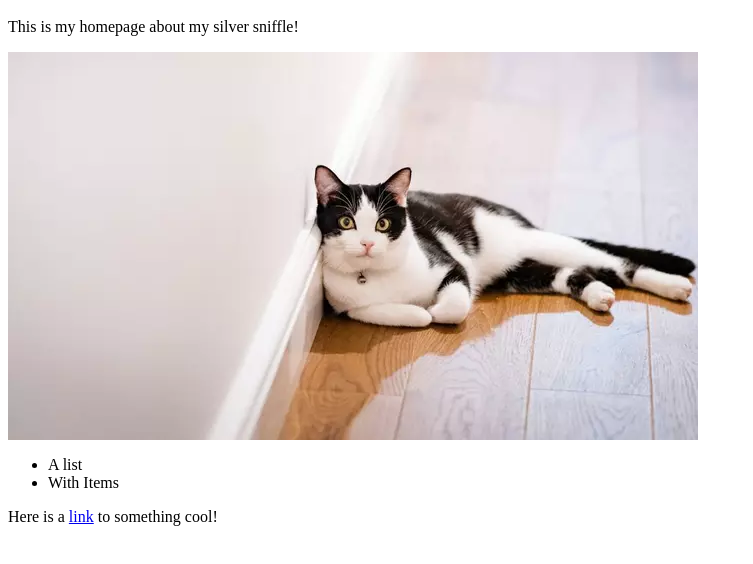
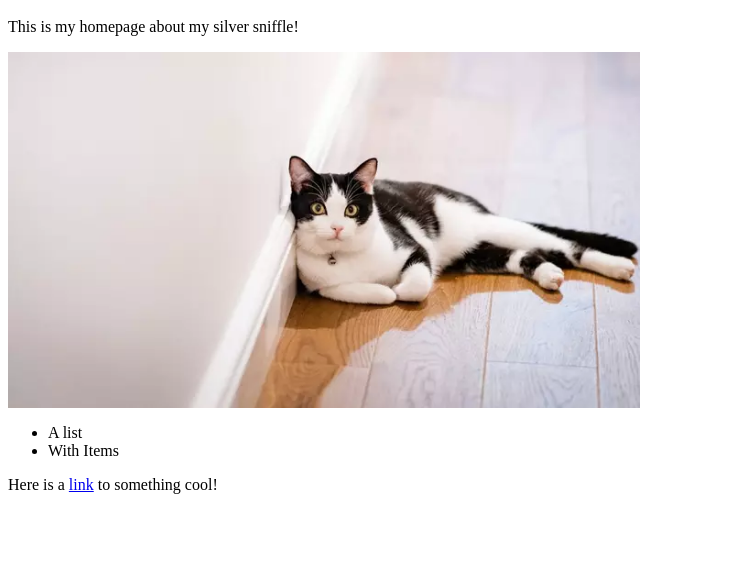
Before and after one commit to mileyNix0123-glitch/test-project, a plain HTML site: page index.html in a window 1280 px wide. Shown: the part 48-612 px from the top of the page, without its empty margins (0-753 px from the left). Drawn offline with Linux system fonts and the light colour scheme.

Commit message:
Update index.html

```diff
--- a/index.html
+++ b/index.html
@@ -6,7 +6,7 @@
     <h1>
       Welcome to My Page!</h1>
     <p>This is my homepage about my silver sniffle!</p>
-    <img src="./cat.jpeg">
+    <img style="width:50%" src="./cat.jpeg">
     <ul>
       <li> A list </li>
       <li> With Items </li>
```
